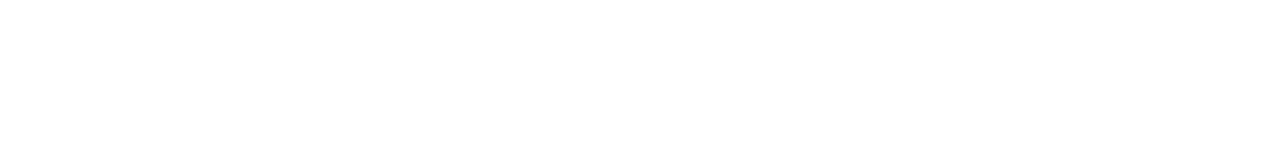
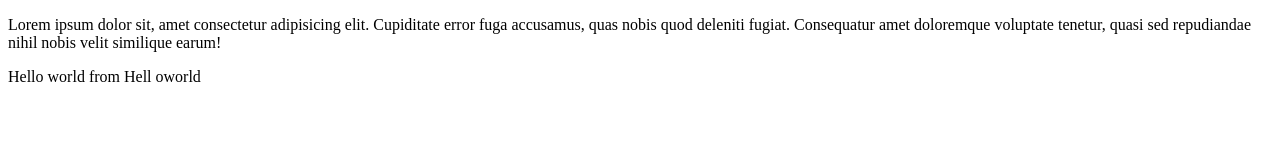
Before and after one commit to Rehan22345/practice, a plain HTML site: page index.html in a window 1280 px wide. Drawn offline with Linux system fonts and the light colour scheme.

Commit message:
Update from tut branch

```diff
--- a/index.html
+++ b/index.html
@@ -6,6 +6,7 @@
     <title>Document</title>
 </head>
 <body>
-
+    <p>Lorem ipsum dolor sit, amet consectetur adipisicing elit. Cupiditate error fuga accusamus, quas nobis quod deleniti fugiat. Consequatur amet doloremque voluptate tenetur, quasi sed repudiandae nihil nobis velit similique earum!</p>
+    <p>Hello world  from Hell oworld</p>
 </body>
 </html>
```
